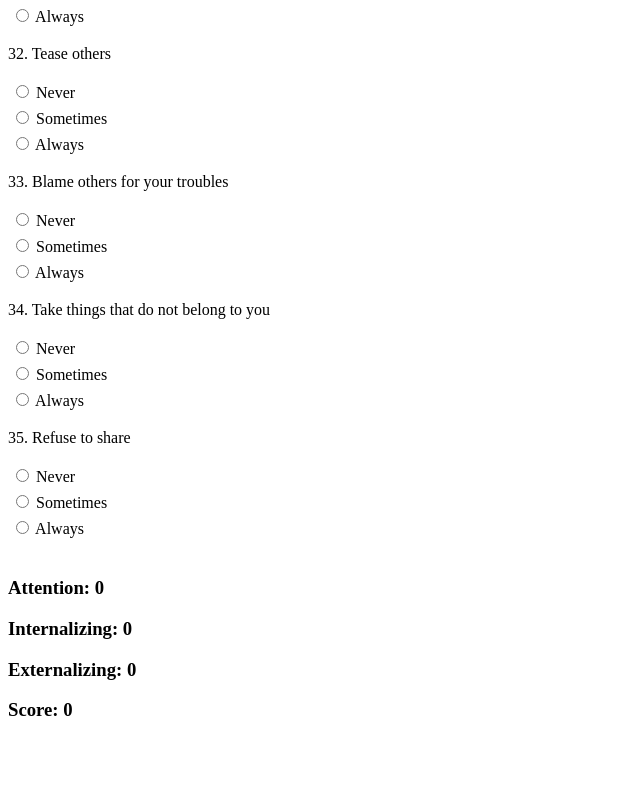
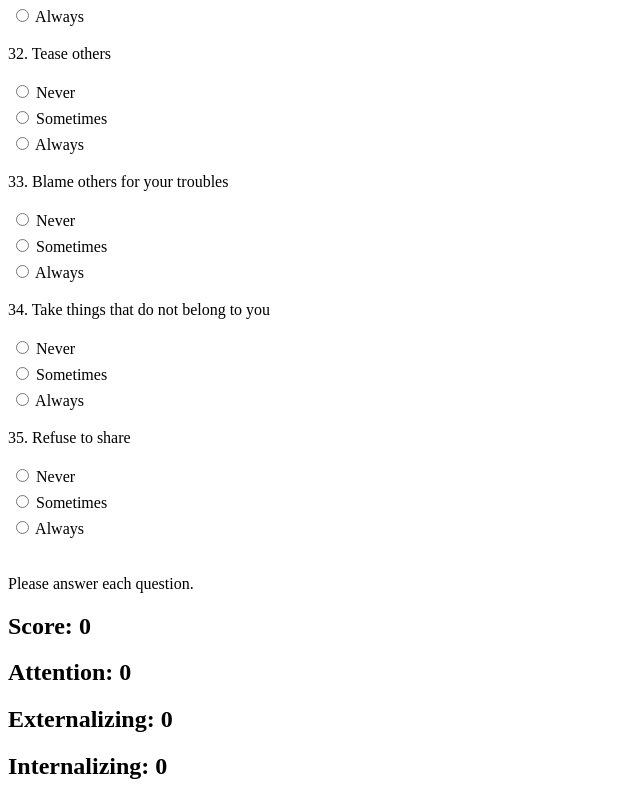
Before and after one commit to mrCamilo/pscy-form, a React (Create React App) app: page / in a window 1280 px wide. Shown: the part 4044-4844 px from the top of the page, without its empty margins (0-640 px from the left). Before the commit the page ends 4784 px from the top, so only its background shows below. Built offline with nearby package versions, Linux system fonts and the light colour scheme.

Commit message:
Refactoring, separate components

```diff
--- a/src/components/Questionnaire.js
+++ b/src/components/Questionnaire.js
@@ -1,11 +1,12 @@
 import React, {Component} from "react"
 import Results from './Results'
+import Conditional from './Conditional'
 
 class Questionnaire extends Component {
     constructor() {
 	super()
 	this.state = {
-		q1: 0, q2: 0, q3: 0, q4: 0, q5: 0, q6: 0, q7: 0, q8: 0, q9: 0, q10: 0, q11: 0, q12: 0, q13: 0, q14: 0, q15: 0, q16: 0, q17: 0, q18: 0, q19: 0, q20: 0, q21: 0, q22: 0, q23: 0, q24: 0, q25: 0, q26: 0, q27: 0, q28: 0, q29: 0, q30: 0, q31: 0, q32: 0, q33: 0, q34: 0, q35: 0, total: 0, attention: 0, internalizing: 0, externalizing: 0
+		q1: 0, q2: 0, q3: 0, q4: 0, q5: 0, q6: 0, q7: 0, q8: 0, q9: 0, q10: 0, q11: 0, q12: 0, q13: 0, q14: 0, q15: 0, q16: 0, q17: 0, q18: 0, q19: 0, q20: 0, q21: 0, q22: 0, q23: 0, q24: 0, q25: 0, q26: 0, q27: 0, q28: 0, q29: 0, q30: 0, q31: 0, q32: 0, q33: 0, q34: 0, q35: 0, total: 0, attention: 0, internalizing: 0, externalizing: 0, allFilled: false,
 	}
 	this.handleChange = this.handleChange.bind(this)
     }
@@ -27,7 +28,7 @@ class Questionnaire extends Component {
 
     render() {
         return (
-	    <form onSubmit = {<Results/>}>
+	    <form>
 		<p>1. Complain of aches or pains</p>
 		<label><input type = "radio" name = "q1" value = {0} onChange={this.handleChange}/>Never</label><br/>
 	        <label><input type = "radio" name = "q1" value = {1} onChange={this.handleChange}/>Sometimes</label><br/>
@@ -204,10 +205,9 @@ class Questionnaire extends Component {
 		<label><input type="radio" name = "q35" value = {2} onChange={this.handleChange}/> Always</label><br/>
 		<br/>
 
-		<h3>Attention: {this.state.attention}</h3>
-		<h3>Internalizing: {this.state.internalizing}</h3>
-		<h3>Externalizing: {this.state.externalizing}</h3>
-		<h3>Score: {this.state.total}</h3>
+		    <Conditional allFilled={this.state.allFilled}/>
+
+		<Results externalizing = {this.state.externalizing} attention = {this.state.attention} internalizing = {this.state.attention} total = {this.state.total}/>
 		</form>
         )
    }
--- a/src/components/Results.js
+++ b/src/components/Results.js
@@ -1,12 +1,12 @@
 import React from 'react'
 
-function Results () {
+function Results(props) {
         return(
             <div>
-	        <p>Score: </p>
-	        <p>Anxiety/Depression:  </p>
-	        <p>Externalizing: </p>
-	        <p>Internalizing: </p>
+	        <h2>Score: {props.total}</h2>
+	        <h2>Attention:  {props.attention}</h2>
+	        <h2>Externalizing: {props.externalizing}</h2>
+	        <h2>Internalizing: {props.internalizing}</h2>
 	    </div>
         )
     }
--- a/src/index.js
+++ b/src/index.js
@@ -3,5 +3,4 @@ import ReactDOM from 'react-dom';
 
 import App from './App';
 
-ReactDOM.render(<App />, document.getElementById('root')
-)
+ReactDOM.render(<App />, document.getElementById('root'))
```
